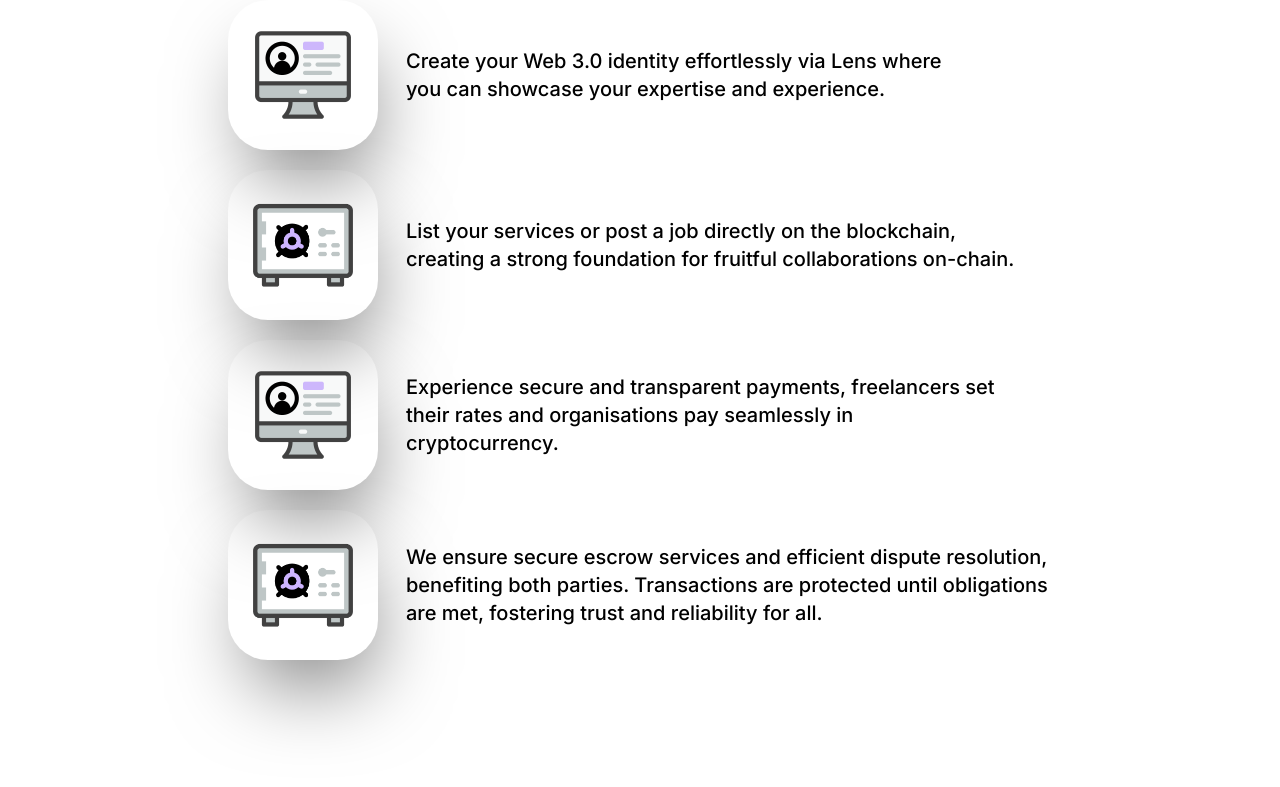
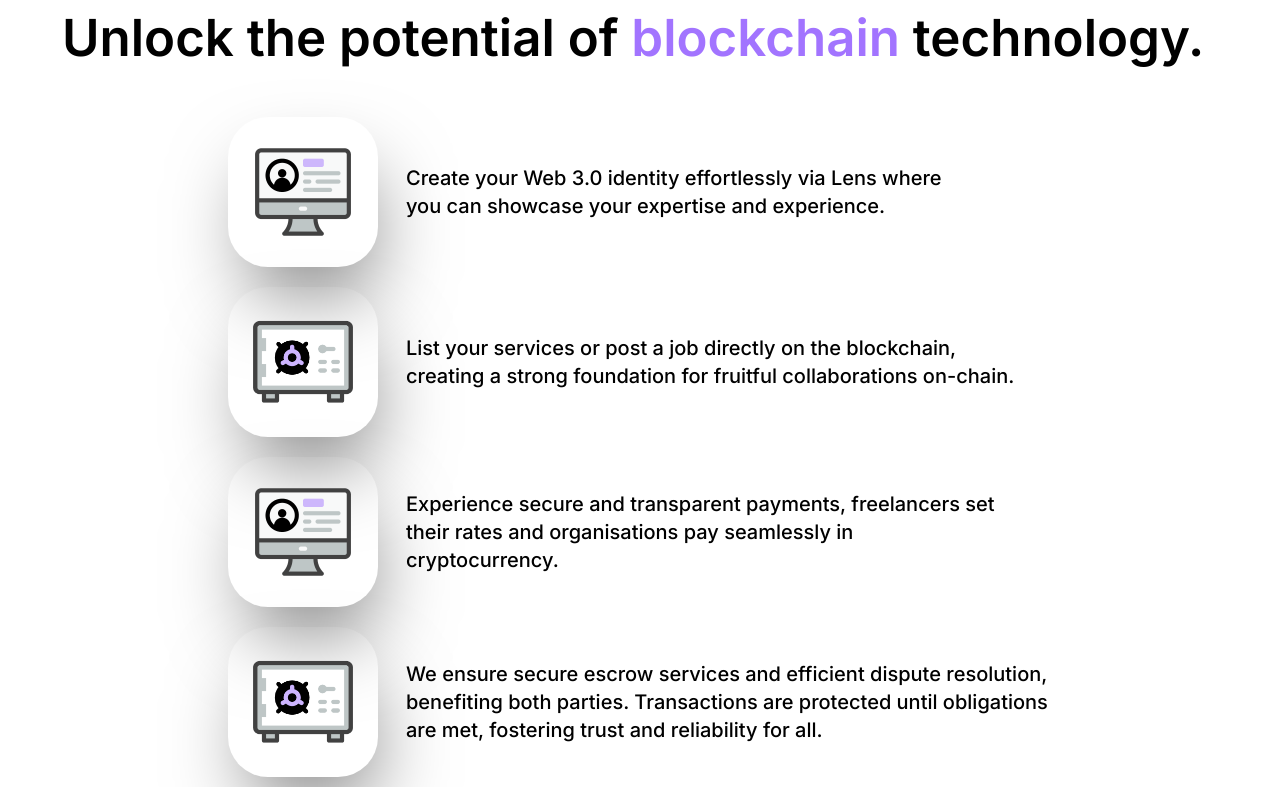
Before and after one commit to RashedAkash/work-3, a Next.js app: page / in a window 1280 px wide. Shown: the top 787 px of the page. Built offline with nearby package versions, Linux system fonts and the light colour scheme.

Commit message:
blockchain title add

```diff
--- a/src/components/blockChain/BlockChain.jsx
+++ b/src/components/blockChain/BlockChain.jsx
@@ -6,6 +6,12 @@ const BlockChain = () => {
   return (
     <section>
       <Container>
+        <div className="lg:w-[1156px] mx-auto mb-[40px]">
+          <h1 className="primary-color   font-semibold text-[51px]">
+            Unlock the potential of
+            <span className="text-[#A274FF]"> blockchain</span> technology.
+          </h1>
+        </div>
         <div className="mb-28   lg:w-[824px] mx-auto  ">
           <div className="flex items-center gap-7  mb-5 ">
             <div className="w-[150px] h-[150px]  custom-box-shadow rounded-[40px] relative ">
```
